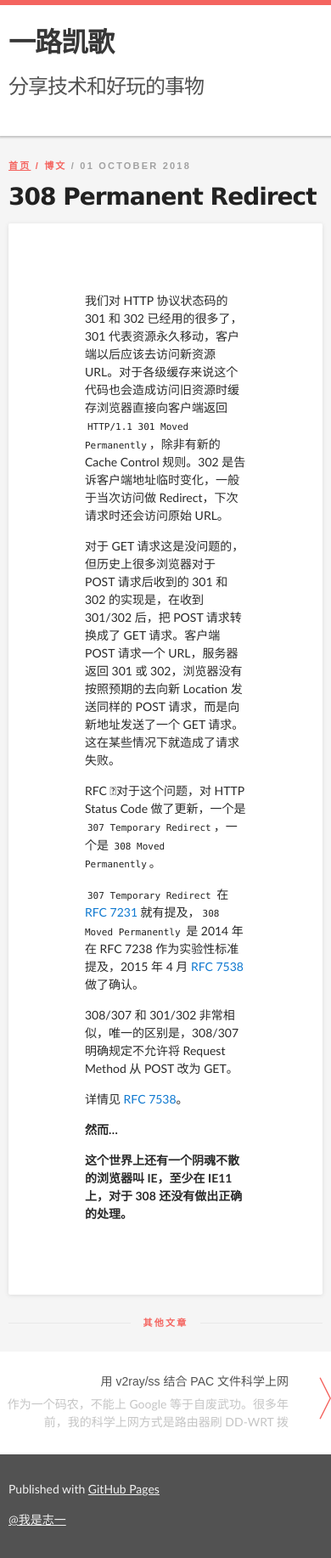
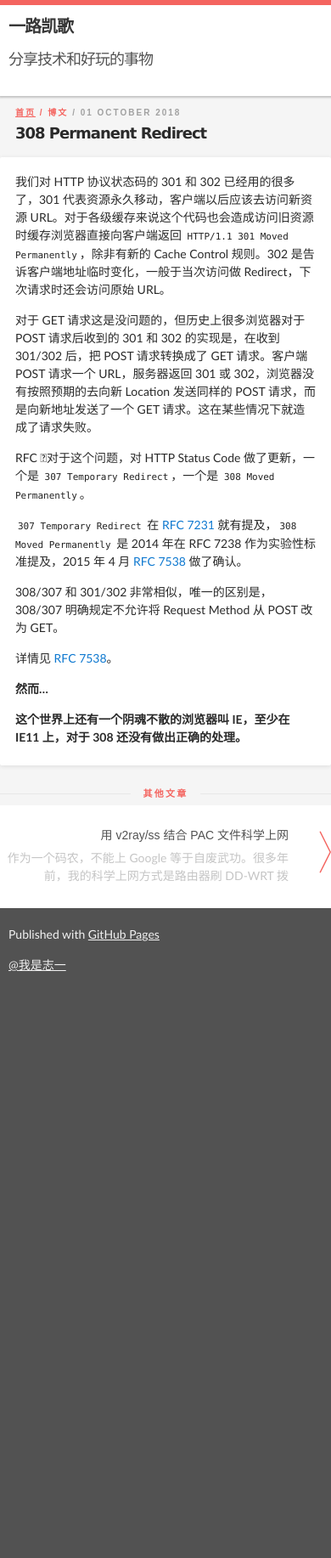
Before and after one commit to zhiyi7/zhiyi7.github.io, a Jekyll site: the page built from _posts/2018-10-01-308-permanent-redirect.md, in a window 390 px wide. Shown: the whole page at 85% size. Built offline with Jekyll 4.4.1, drawn with Linux system fonts in a browser that asks for light colours; after the commit the page ends 1171 px from its top, so only the background shows below that.

Commit message:
Style changes.

```diff
--- a/_layouts/default.html
+++ b/_layouts/default.html
@@ -17,7 +17,6 @@
       gtag('config', 'UA-20075417-1');
     </script>
 
-    <script src="http://dup.baidustatic.com/js/ds.js"></script>
   {% seo %}
   </head>
 
--- a/_layouts/post.html
+++ b/_layouts/post.html
@@ -2,9 +2,9 @@
 layout: default
 ---
 
-<div class="inner">
-  <p class="label"><a href="{{ site.url }}">首页</a> / 博文 <span class="text-gray">/ {{ page.date | date_to_long_string }}</span></p>
-  <h1 class="">{{ page.title }}</h1>
+<div id="post-content" class="inner">
+  <p class="label post-date"><a href="{{ site.url }}">首页</a> / 博文 <span class="text-gray">/ {{ page.date | date_to_long_string }}</span></p>
+  <h1 class="post-title">{{ page.title }}</h1>
 
   <div class="card post-content mb2">
     {{ content }}
--- a/assets/css/style.scss
+++ b/assets/css/style.scss
@@ -226,3 +226,59 @@
         transition: transform .15s ease-in-out;
     }
 }
+
+@media screen and (max-width: 480px) {
+    body {
+      font-size:14px;
+    }
+
+    .inner {
+      min-width: 320px;
+      max-width: 480px;
+      padding: 0;
+    }
+    header .inner, #footer_wrap .inner {
+        padding: 10px;
+        #project_title {
+            font-size: 20px;
+        }
+        #project_tagline {
+            font-size: 18px;
+        }
+    }
+    #main_content {
+        padding-top: 20px;
+    }
+    .mb3 {
+        margin-bottom: 28px;
+    }
+    .post:last-child {
+        margin-bottom: 0!important;
+    }
+    .post-title {
+        font-size: 18px;
+    }
+    .post-date {
+        font-size: 10px;
+    }
+    .card.post {
+        padding: 18px;
+    }
+    .pagination {
+        margin: 18px 0;
+    }
+    #post-content {
+        .post-date {
+            padding: 15px 5px 5px 18px;
+            margin: 0;
+        }
+        .post-title {
+            padding: 0 5px 0 18px;
+            margin: 0 0 15px 0;
+            color: #2a2a2a;
+        }
+        .card.post-content {
+            padding: 8px 18px;
+        }
+    }
+}
```
